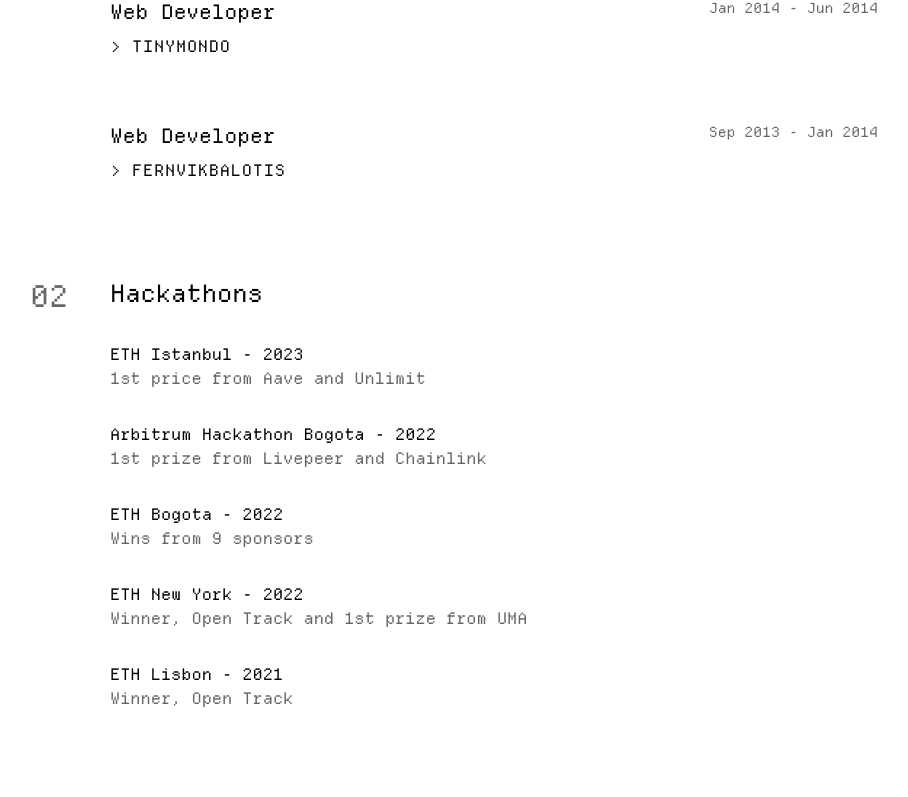
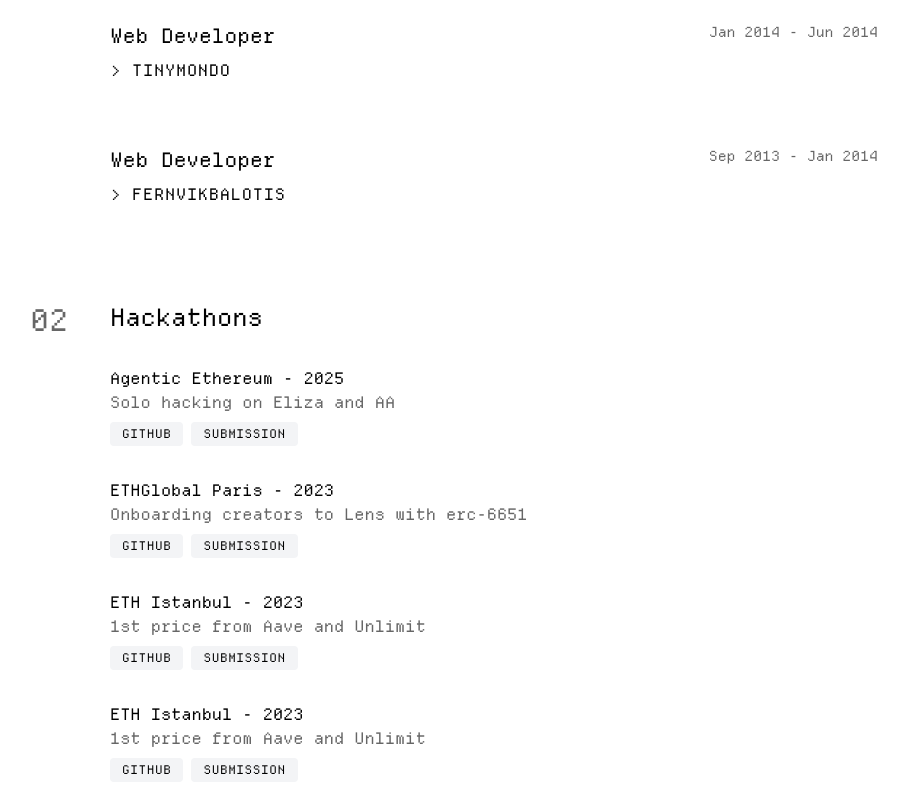
Before and after one commit to jonathangus/portfolio, a Next.js app: page / in a window 1280 px wide. Shown: the part 2000-2797 px from the top of the page, without its empty margins (210-1118 px from the left). Built offline with nearby package versions, Linux system fonts and the light colour scheme.

Commit message:
update links

```diff
--- a/src/data/resume.ts
+++ b/src/data/resume.ts
@@ -8,7 +8,7 @@ export interface WorkExperience {
 
 export interface HackathonAward {
   event: string;
-  achievement: string;
+  achievement?: string;
   githubLink?: string;
   submissionLink?: string;
 }
@@ -29,7 +29,7 @@ export const workExperiences: WorkExperience[] = [
       'Part of the founding team enabling individuals to invest in music rights from artists like Rihanna and Justin Bieber, onchain. Helped raise €7.3M and innovated on utilizing web3 for decentralization, transparency, and financial benefits for music royalties.',
   },
   {
-    title: 'Freelancer',
+    title: 'Freelance',
     company: 'Virtune',
     period: 'Dec 2021',
     description:
@@ -47,7 +47,7 @@ export const workExperiences: WorkExperience[] = [
     company: '3',
     period: 'October 2019 - March 2021',
     description:
-      'Launched tre.se and its new webshop while working on the architecture and foundation to improve the experience for developers, editors, and end-users.',
+      'Launched tre.se and its new webshop while working on the architecture and foundation to improve the experience for developers, editors, and end-users. Shipped solutions to handle 100x increase in traffic during specific iPhone launches.',
   },
   {
     title: 'Senior Frontend Developer',
@@ -82,26 +82,53 @@ export const workExperiences: WorkExperience[] = [
 
 export const hackathonAwards: HackathonAward[] = [
   {
+    event: 'Agentic Ethereum - 2025',
+    achievement: 'Solo hacking on Eliza and AA',
+    githubLink: 'https://github.com/jonathangus/based-helper',
+    submissionLink: 'https://ethglobal.com/showcase/based-helper-4tev7',
+  },
+  {
+    event: 'ETHGlobal Paris - 2023',
+    achievement: 'Onboarding creators to Lens with erc-6651',
+    githubLink: 'https://github.com/jonathangus/headstart',
+    submissionLink: 'https://ethglobal.com/showcase/headstart-7ty8p',
+  },
+  {
     event: 'ETH Istanbul - 2023',
     achievement: '1st price from Aave and Unlimit',
-    // githubLink: 'https://github.com/jonathangus/eth-global-istanbul',
-    // submissionLink: 'https://ethglobal.com/showcase/aatomato-mf0sy',
+    githubLink: 'https://github.com/jonathangus/eth-global-istanbul',
+    submissionLink: 'https://ethglobal.com/showcase/aatomato-mf0sy',
+  },
+  {
+    event: 'ETH Istanbul - 2023',
+    achievement: '1st price from Aave and Unlimit',
+    githubLink: 'https://github.com/jonathangus/eth-global-istanbul',
+    submissionLink: 'https://ethglobal.com/showcase/aatomato-mf0sy',
+  },
+  {
+    event: 'ETH Lisbon - 2023',
+    githubLink: 'https://github.com/jonathangus/eth-lisbon-2023',
+    submissionLink: 'https://ethglobal.com/showcase/tba-lens-m8ki4',
+    achievement: 'Wins from Lens',
   },
   {
     event: 'Arbitrum Hackathon Bogota - 2022',
     achievement: '1st prize from Livepeer and Chainlink',
-    // githubLink: 'https://github.com/jontis/arbitrum-bogota-2022',
+    githubLink: 'https://github.com/jonathangus/arbigates',
+    submissionLink: 'https://devpost.com/software/lazy-mint',
   },
+
   {
     event: 'ETH Bogota - 2022',
     achievement: 'Wins from 9 sponsors',
-    // submissionLink: 'https://devfolio.co/projects/eth-bogota-2022',
+    githubLink: 'https://github.com/jonathangus/gates',
+    submissionLink: 'https://ethglobal.com/showcase/gates-wtf-qy8w8',
   },
   {
     event: 'ETH New York - 2022',
     achievement: 'Winner, Open Track and 1st prize from UMA',
-    // githubLink: 'https://github.com/jontis/eth-newyork-2022',
-    // submissionLink: 'https://devfolio.co/projects/eth-newyork-2022',
+    githubLink: 'https://ethglobal.com/showcase/nft-safe-launch-nckve',
+    submissionLink: 'https://github.com/jonathangus/ethglobal-NYC-hackathon',
   },
   {
     event: 'ETH Lisbon - 2021',
```
